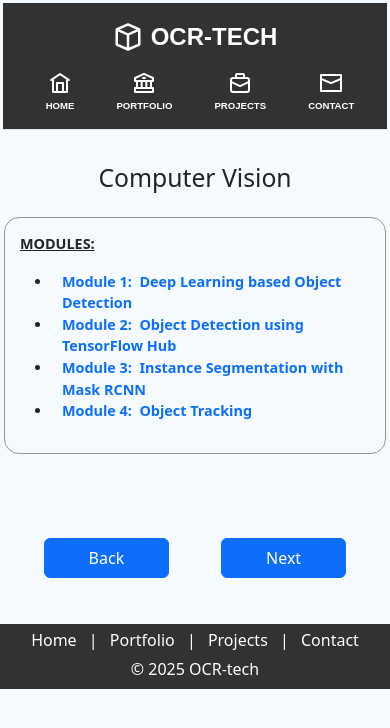
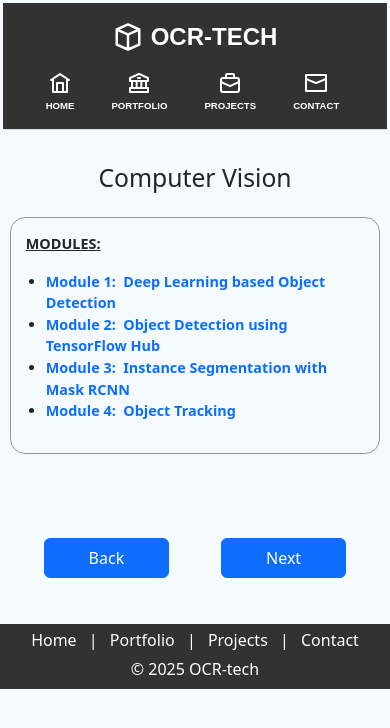
Before and after one commit to OCR-tech/OCR-tech.github.io, a plain HTML site: page docs/pages/project_cv.html in a window 390 px wide. Drawn offline with nearby package versions, Linux system fonts and the light colour scheme.

Commit message:
Update: docs/css/styles.css

```diff
--- a/docs/css/styles.css
+++ b/docs/css/styles.css
@@ -242,8 +242,6 @@ footer a {
     color: white;
     text-decoration: none;
 }
-
-
 
 
 /* CSS Variables and Global Styles */
@@ -499,63 +497,6 @@ main {
 
 
 /* Responsive adjustments */
-/* @media (max-width: 768px) {
-    .project {
-        width: 100%;
-    }
-    p {
-        font-size: 15px;
-    }
-    .p-indent {
-        text-indent: 20px
-    }
-    .p-project {
-        font-size: 20px;
-    }
-    .h5-title {
-        font-size: 15px;
-    }
-    li {
-        font-size: 15px;
-        padding-left: 2px;
-        margin-left: -10px;
-    }
-    .container-text {
-        width: 100%;
-        padding: 25px;
-    }
-    .container-project {
-        width: 100%;
-        padding: 25px;
-    }
-    .column-project {
-        width: 100%;
-    }
-    header {
-        background: #ffffff;
-        color: white;
-        padding: 5px 0;
-        font-family: 'arial black', sans-serif;
-        font-size: 8.5px;
-        text-transform: uppercase;
-        text-align: center;
-    }
-    .button-round {
-        max-width: 100px;
-    }
-}
-@media (min-width: 769px) and (max-width: 1024px) {
-    .project {
-        width: 100%;
-    }
-}
-@media (min-width: 1025px) {
-    .project {
-        width: 100%;
-    }
-} */
-
-
 @media (max-width: 800px) {
     .profile-box { flex-direction: column; text-align: center; gap: 1.4rem; }
     .profile-box img { margin-bottom: 0.4rem; }
@@ -568,6 +509,9 @@ main {
     .project-desc { font-size: 0.9rem; }
     .container-project { width: 95%; padding: 25px; margin-top: 10px; font-size: 1rem;}
     .container-project .p-project {font-size: 1rem;}
+    .container-project ul {padding: 0px 0px 0px 20px;}
+    li {padding: 0px 10px 0px 0px;}
+
 }
 @media (max-width: 540px) {
     header { padding: 2.2rem 0.2rem 5.2rem 0.2rem;}
@@ -579,8 +523,10 @@ main {
     .profile-info p { font-size: 1rem; }
     .skills-list .skill { font-size: 0.8rem; }
     .project-desc { font-size: 0.9rem; }
-    .container-project { width: 98%; padding: 15px; margin-top: 5px; font-size: 0.9rem;}
+    .container-project { width: 95%; padding: 15px; margin-top: 5px; font-size: 0.9rem;}
     .container-project .p-project {font-size: 1rem;}
+    .container-project ul {padding: 0px 0px 0px 20px;}
+    li {padding: 0px 5px 0px 0px;}
 }
 
 /* Animations */
```
